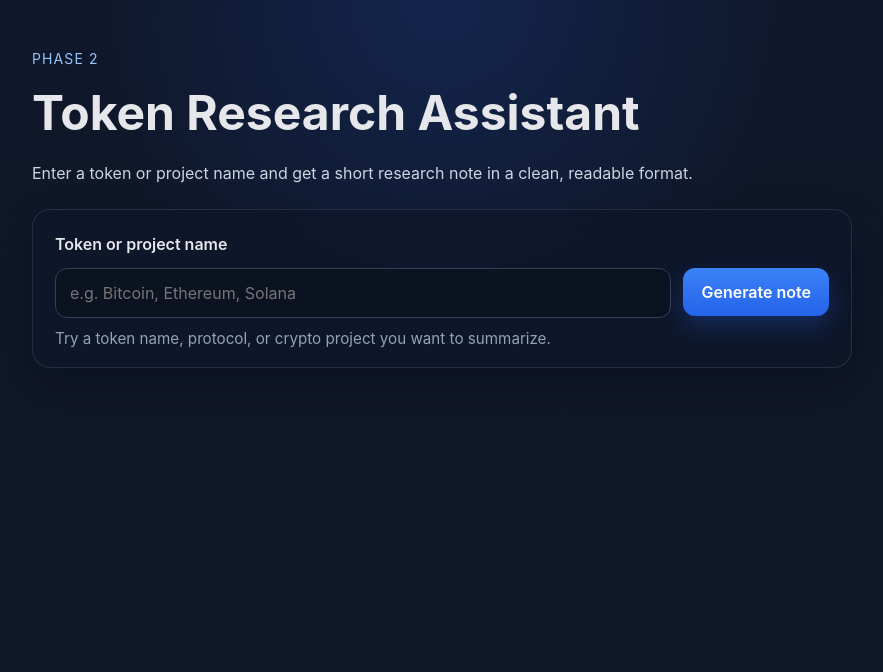
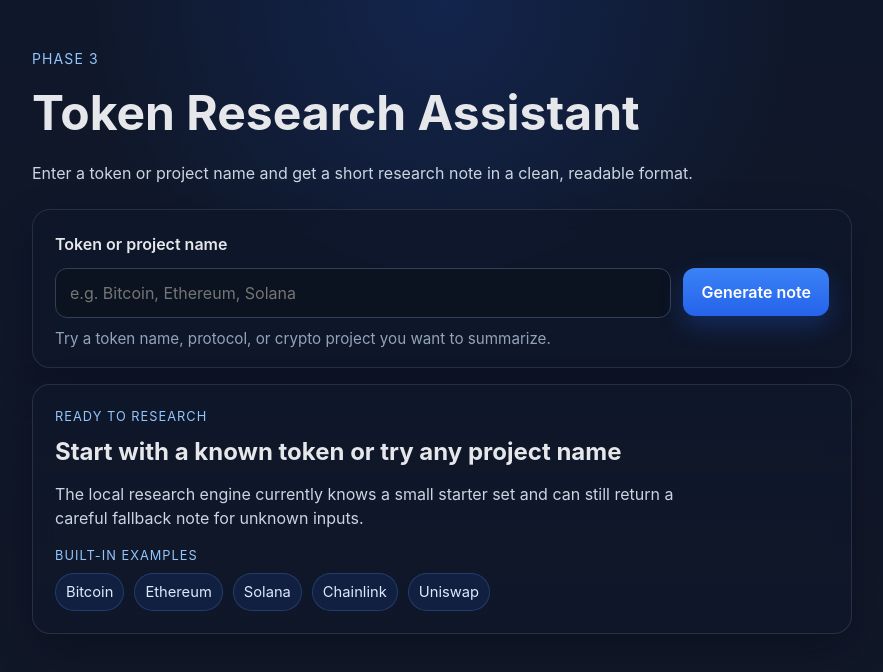
Before and after one commit to Ifeanyiuche98/token-research-assistant, a React (Vite) app in the folder token-research-assistant/: page / in a window 1280 px wide. Shown: the top 672 px of the page, without its empty margins (198-1081 px from the left). Built offline with nearby package versions, Linux system fonts and the light colour scheme.

Commit message:
Add phase 3 research engine and app states

```diff
--- a/token-research-assistant/src/App.tsx
+++ b/token-research-assistant/src/App.tsx
@@ -4,6 +4,7 @@
 import { LoadingState } from './components/LoadingState';
 import type { ResearchNote as ResearchNoteType } from './types/research';
 import { generateResearchNote } from './utils/generateResearchNote';
+import { supportedProjects } from './data/mockResearch';
 
 function App() {
   const [query, setQuery] = useState('');
@@ -42,7 +43,7 @@
   return (
     <main className="page">
       <section className="hero">
-        <p className="eyebrow">Phase 2</p>
+        <p className="eyebrow">Phase 3</p>
         <h1>Token Research Assistant</h1>
         <p className="subtitle">
           Enter a token or project name and get a short research note in a clean, readable format.
@@ -57,6 +58,24 @@
         error={error}
       />
 
+      {!note && !isLoading ? (
+        <section className="card state-card empty-state">
+          <p className="state-kicker">Ready to research</p>
+          <h2>Start with a known token or try any project name</h2>
+          <p className="state-copy">
+            The local research engine currently knows a small starter set and can still return a careful fallback note for unknown inputs.
+          </p>
+          <p className="state-list-label">Built-in examples</p>
+          <div className="chip-list">
+            {supportedProjects.map((project) => (
+              <span key={project} className="chip">
+                {project}
+              </span>
+            ))}
+          </div>
+        </section>
+      ) : null}
+
       {isLoading && <LoadingState />}
       {note && !isLoading && <ResearchNote note={note} />}
     </main>
--- a/token-research-assistant/src/data/mockResearch.ts
+++ b/token-research-assistant/src/data/mockResearch.ts
@@ -1,32 +1,129 @@
 import type { ResearchNote } from '../types/research';
 
-const mockNotes: Record<string, ResearchNote> = {
-  bitcoin: {
-    project: 'Bitcoin',
-    summary: 'Bitcoin is the earliest and best-known cryptocurrency, focused on digital scarcity and peer-to-peer value transfer.',
-    useCase: 'Used as a store of value, settlement asset, and censorship-resistant payment network.',
-    risks: 'Volatility, regulatory pressure, custody mistakes, and market sentiment shifts remain key risks.',
-    ecosystemNotes: 'Bitcoin has the largest brand recognition in crypto and a strong ecosystem of wallets, exchanges, and infrastructure.'
-  },
-  ethereum: {
-    project: 'Ethereum',
-    summary: 'Ethereum is a smart contract platform that supports decentralized applications and on-chain assets.',
-    useCase: 'Used for DeFi, NFTs, DAOs, token issuance, and broader programmable blockchain applications.',
-    risks: 'Smart contract bugs, network congestion, protocol competition, and regulation can affect adoption.',
-    ecosystemNotes: 'Ethereum has one of the deepest developer ecosystems and a wide range of Layer 2 and tooling support.'
-  }
+type ResearchProfile = {
+  project: string;
+  aliases: string[];
+  summary: string;
+  useCase: string;
+  risks: string;
+  ecosystemNotes: string;
 };
 
-export function getMockResearchNote(query: string): ResearchNote {
-  const normalized = query.trim().toLowerCase();
+const researchProfiles: ResearchProfile[] = [
+  {
+    project: 'Bitcoin',
+    aliases: ['bitcoin', 'btc'],
+    summary:
+      'Bitcoin is the oldest major cryptocurrency and is primarily positioned as a scarce digital asset and decentralized settlement network.',
+    useCase:
+      'Most commonly used as a store of value, treasury asset, long-term portfolio holding, and base-layer payment rail for simple value transfer.',
+    risks:
+      'Price volatility, regulation, self-custody mistakes, energy-policy criticism, and macro sentiment can all affect adoption and confidence.',
+    ecosystemNotes:
+      'Bitcoin has the deepest liquidity in crypto, strong institutional recognition, and a mature ecosystem of wallets, exchanges, custody providers, and infrastructure tools.'
+  },
+  {
+    project: 'Ethereum',
+    aliases: ['ethereum', 'eth'],
+    summary:
+      'Ethereum is a general-purpose blockchain for smart contracts and decentralized applications, making it one of the core platforms in crypto.',
+    useCase:
+      'Used for DeFi, stablecoins, NFTs, token launches, DAOs, on-chain identity experiments, and broader programmable blockchain activity.',
+    risks:
+      'Smart contract exploits, network fees during busy periods, shifting regulation, and competition from faster or cheaper chains remain relevant risks.',
+    ecosystemNotes:
+      'Ethereum has one of the largest developer communities, broad wallet and tooling support, and an active Layer 2 ecosystem that expands scalability.'
+  },
+  {
+    project: 'Solana',
+    aliases: ['solana', 'sol'],
+    summary:
+      'Solana is a high-throughput blockchain designed for fast transactions and lower fees, with a focus on consumer-scale crypto applications.',
+    useCase:
+      'Often used for payments, DeFi, NFTs, memecoin trading, consumer apps, and experiences that benefit from lower transaction costs.',
+    risks:
+      'Network stability concerns, ecosystem concentration, speculative activity, and execution risk around decentralization are common discussion points.',
+    ecosystemNotes:
+      'Solana has a fast-moving builder community, strong retail mindshare, active wallet adoption, and a growing ecosystem of trading and consumer products.'
+  },
+  {
+    project: 'Chainlink',
+    aliases: ['chainlink', 'link'],
+    summary:
+      'Chainlink is a decentralized oracle network focused on bringing off-chain data, computation, and interoperability into blockchain applications.',
+    useCase:
+      'Used to power price feeds, automation, cross-chain messaging, and external data delivery for DeFi protocols and other smart contract systems.',
+    risks:
+      'Adoption can depend on protocol integrations, token value capture can be debated, and competition in oracle or interoperability infrastructure remains a factor.',
+    ecosystemNotes:
+      'Chainlink is deeply integrated across DeFi and is widely recognized as core middleware for many blockchain-based applications.'
+  },
+  {
+    project: 'Uniswap',
+    aliases: ['uniswap', 'uni'],
+    summary:
+      'Uniswap is a decentralized exchange protocol best known for automated market making and permissionless token trading on-chain.',
+    useCase:
+      'Used for spot token swaps, liquidity provision, price discovery, and serving as trading infrastructure for other crypto applications.',
+    risks:
+      'Liquidity can move quickly, governance outcomes may affect direction, regulation of token trading venues may matter, and competitors can pressure market share.',
+    ecosystemNotes:
+      'Uniswap is one of the most recognized DeFi brands and has helped define the user experience for on-chain token trading across Ethereum-related ecosystems.'
+  }
+];
 
-  return (
-    mockNotes[normalized] ?? {
-      project: query.trim(),
-      summary: `${query.trim()} appears to be a token or project worth researching further before any decision-making.`,
-      useCase: 'Its main use case should be validated by checking the official docs, product utility, and token design.',
-      risks: 'Common risks include low liquidity, unclear token utility, weak governance, security issues, and hype-driven price action.',
-      ecosystemNotes: 'Review the project website, community activity, exchange listings, partnerships, and developer traction for more context.'
-    }
+function normalizeInput(value: string) {
+  return value.trim().toLowerCase();
+}
+
+function findProfile(query: string) {
+  const normalized = normalizeInput(query);
+
+  return researchProfiles.find((profile) =>
+    profile.aliases.some((alias) => alias === normalized || profile.project.toLowerCase() === normalized)
   );
 }
+
+function buildKnownNote(profile: ResearchProfile, query: string): ResearchNote {
+  return {
+    project: profile.project,
+    summary: profile.summary,
+    useCase: profile.useCase,
+    risks: profile.risks,
+    ecosystemNotes: profile.ecosystemNotes,
+    matchedOn: query.trim(),
+    aliases: profile.aliases,
+    isFallback: false
+  };
+}
+
+function buildFallbackNote(query: string): ResearchNote {
+  const cleaned = query.trim();
+
+  return {
+    project: cleaned,
+    summary:
+      `${cleaned} is not in the built-in research set yet, so this note should be treated as a cautious starting point rather than a confident profile.`,
+    useCase:
+      'The first thing to confirm is what the project actually does: product utility, target users, token role, and whether the token is essential to the system.',
+    risks:
+      'Unknown projects can carry elevated risk from thin liquidity, weak documentation, unclear tokenomics, low security maturity, and hype-driven narratives.',
+    ecosystemNotes:
+      'Before trusting the project, review the official site, docs, social channels, exchange presence, on-chain activity, and whether developers or users appear genuinely active.',
+    matchedOn: cleaned,
+    aliases: [],
+    isFallback: true
+  };
+}
+
+export function getResearchNote(query: string): ResearchNote {
+  const profile = findProfile(query);
+
+  if (profile) {
+    return buildKnownNote(profile, query);
+  }
+
+  return buildFallbackNote(query);
+}
+
+export const supportedProjects = researchProfiles.map((profile) => profile.project);
--- a/token-research-assistant/src/styles.css
+++ b/token-research-assistant/src/styles.css
@@ -132,10 +132,13 @@
 }
 
 .button-content,
-.loading-inline {
-  display: inline-flex;
+.loading-inline,
+.note-meta,
+.chip-list {
+  display: flex;
   align-items: center;
   gap: 10px;
+  flex-wrap: wrap;
 }
 
 .helper-text,
@@ -182,9 +185,47 @@
   color: #94a3b8;
 }
 
+.state-card h2,
+.note-card h2 {
+  margin: 0;
+}
+
+.empty-state {
+  background: linear-gradient(180deg, rgba(15, 23, 42, 0.82), rgba(15, 23, 42, 0.7));
+}
+
+.state-kicker,
+.note-kicker,
+.state-list-label {
+  margin: 0 0 8px;
+  color: #93c5fd;
+  text-transform: uppercase;
+  letter-spacing: 0.08em;
+  font-size: 0.8rem;
+}
+
+.state-copy {
+  margin: 12px 0 16px;
+  color: #cbd5e1;
+  max-width: 650px;
+}
+
+.chip {
+  padding: 7px 10px;
+  border-radius: 999px;
+  border: 1px solid rgba(96, 165, 250, 0.22);
+  background: rgba(37, 99, 235, 0.12);
+  color: #dbeafe;
+  font-size: 0.92rem;
+}
+
 .note-card {
   padding: 0;
   overflow: hidden;
+}
+
+.note-card-fallback {
+  border-color: rgba(251, 191, 36, 0.28);
 }
 
 .note-header {
@@ -193,23 +234,23 @@
   background: linear-gradient(180deg, rgba(30, 41, 59, 0.7), rgba(15, 23, 42, 0.35));
 }
 
-.note-kicker {
-  margin: 0 0 8px;
-  color: #93c5fd;
-  text-transform: uppercase;
-  letter-spacing: 0.08em;
-  font-size: 0.8rem;
-}
-
-.note-card h2 {
-  margin: 0;
-  font-size: 1.75rem;
-}
-
 .note-intro {
   margin: 10px 0 0;
   max-width: 640px;
   color: #cbd5e1;
+}
+
+.note-meta {
+  margin-top: 14px;
+}
+
+.note-badge {
+  padding: 6px 10px;
+  border-radius: 999px;
+  background: rgba(148, 163, 184, 0.12);
+  border: 1px solid rgba(148, 163, 184, 0.14);
+  color: #cbd5e1;
+  font-size: 0.88rem;
 }
 
 .note-markdown {
--- a/token-research-assistant/src/types/research.ts
+++ b/token-research-assistant/src/types/research.ts
@@ -4,4 +4,7 @@
   useCase: string;
   risks: string;
   ecosystemNotes: string;
+  matchedOn: string;
+  aliases: string[];
+  isFallback: boolean;
 };
--- a/token-research-assistant/src/utils/generateResearchNote.ts
+++ b/token-research-assistant/src/utils/generateResearchNote.ts
@@ -1,7 +1,11 @@
 import type { ResearchNote } from '../types/research';
-import { getMockResearchNote } from '../data/mockResearch';
+import { getResearchNote } from '../data/mockResearch';
 
 export async function generateResearchNote(query: string): Promise<ResearchNote> {
-  await new Promise((resolve) => setTimeout(resolve, 600));
-  return getMockResearchNote(query);
+  const normalizedQuery = query.trim();
+  const delay = normalizedQuery.length > 8 ? 850 : 650;
+
+  await new Promise((resolve) => setTimeout(resolve, delay));
+
+  return getResearchNote(normalizedQuery);
 }
```
Also changed, not shown: token-research-assistant/src/components/ResearchNote.tsx (+12 -3 lines).
